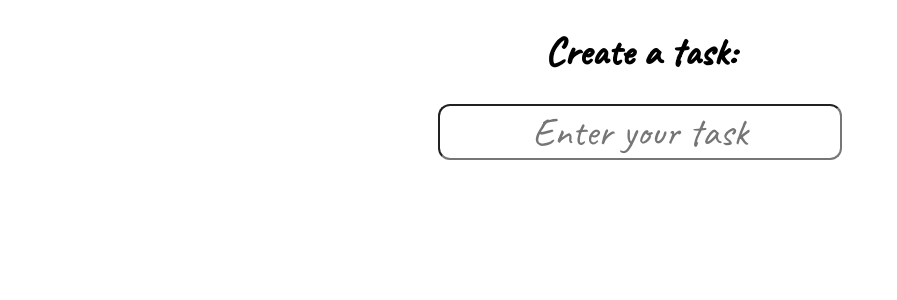
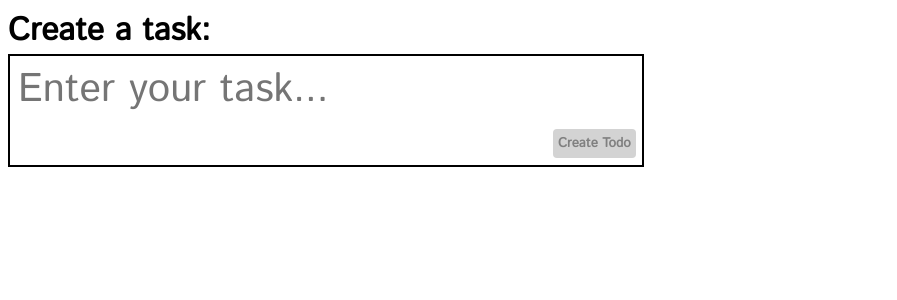
Before and after one commit to jcphilips/todo-list, a React (Create React App) app: page / in a window 1280 px wide. Shown: the top 300 px of the page, without its empty margins (0-897 px from the left). Built offline with nearby package versions, Linux system fonts and the light colour scheme.

Commit message:
improve ux

```diff
--- a/public/index.html
+++ b/public/index.html
@@ -27,6 +27,7 @@
     <link rel="preconnect" href="https://fonts.googleapis.com">
     <link rel="preconnect" href="https://fonts.gstatic.com" crossorigin>
     <link href="https://fonts.googleapis.com/css2?family=Caveat&display=swap" rel="stylesheet">
+    <link href="https://fonts.googleapis.com/css2?family=Istok+Web&display=swap" rel="stylesheet">
     <title>Todo</title>
   </head>
   <body>
--- a/src/App.css
+++ b/src/App.css
@@ -1,23 +1,82 @@
 html {
-  margin: 0;
+  margin: 0.5rem;
   font-size: 16px;
 }
 
 body {
-  font-family: 'Caveat', cursive;
+  font-family: 'Istok Web', sans-serif;
   margin: 0 auto;
-  text-align: center;
 }
 
-#task-details, h1 {
-  font-family: inherit;
-  font-size: 2.5rem;
-  border-radius: 0.75rem;
-  text-align: center;
+h1 {
+  margin: inherit;
+}
+
+form {
+  width: 50%;
+  border: solid 2px rgba(0, 0, 0, 1) ;
+  outline: 2px;
 }
 
 #task-details {
-  width: auto;
-  text-wrap: wrap;
-  text-overflow: clip;
+  margin: .25rem 0;
+  padding-left: 8px;
+  font-family: inherit;
+  font-size: 2.5rem;
+  width: 95%;
+  max-height: 5rem;
+  border: 0px solid transparent;
+  outline: none;
 }
+
+
+
+#submit-todo {
+  margin: 1% 1% 1% auto;
+  padding: 5px;
+  display: block;
+  font-family: inherit;
+  color: gray;
+  font-weight: 600;
+  background: none;
+  border: solid 0px transparent;
+  border-radius: 0.25rem;
+  outline: none;
+  background-color: lightgray;
+}
+
+#submit-todo:hover, #submit-todo:active {
+  background-color: darkgray;
+  /* color: white; */
+  transition: all .5s ease-out;
+  cursor: pointer;
+}
+
+
+ul {
+  margin: 1rem 0;
+  padding: 0 .25rem;
+}
+
+li {
+  list-style: none;
+  box-shadow: 0 0 10px rgba(0, 0, 0, .5);
+  margin: .5rem 0;
+  min-height: 5rem;
+  width: 40%;
+  overflow-wrap: break-word;
+  hyphens: auto;
+  overflow: hidden;
+}
+
+p {
+  font-family: 'Caveat', cursive;
+  font-size: 2rem;
+  margin: 0;
+  padding: 2px;
+}
+
+li > input {
+  display: block;
+  margin: 0 1% 0 auto;
+}
--- a/src/components/NewTask.js
+++ b/src/components/NewTask.js
@@ -1,18 +1,19 @@
 export default function NewTask({ handleChange, handleSubmit, newTask }) {
     return (
         <div className="create-new-task">
+            <h1>Create a task: </h1>
             <form onSubmit={handleSubmit}>
-                <h1>Create a task: </h1>
                 <input
+                    type="text"
                     id='task-details'
-                    type="text"
                     name="task"
                     onChange={handleChange}
                     value={newTask.task || ''}
                     autoComplete="off"
-                    placeholder="Enter your task"
-
+                    placeholder="Enter your task..."
+                    style={{ height: Math.max() }}
                 />
+                <input type="submit" value='Create Todo' id="submit-todo"/>
             </form>
         </div>
     )
```
